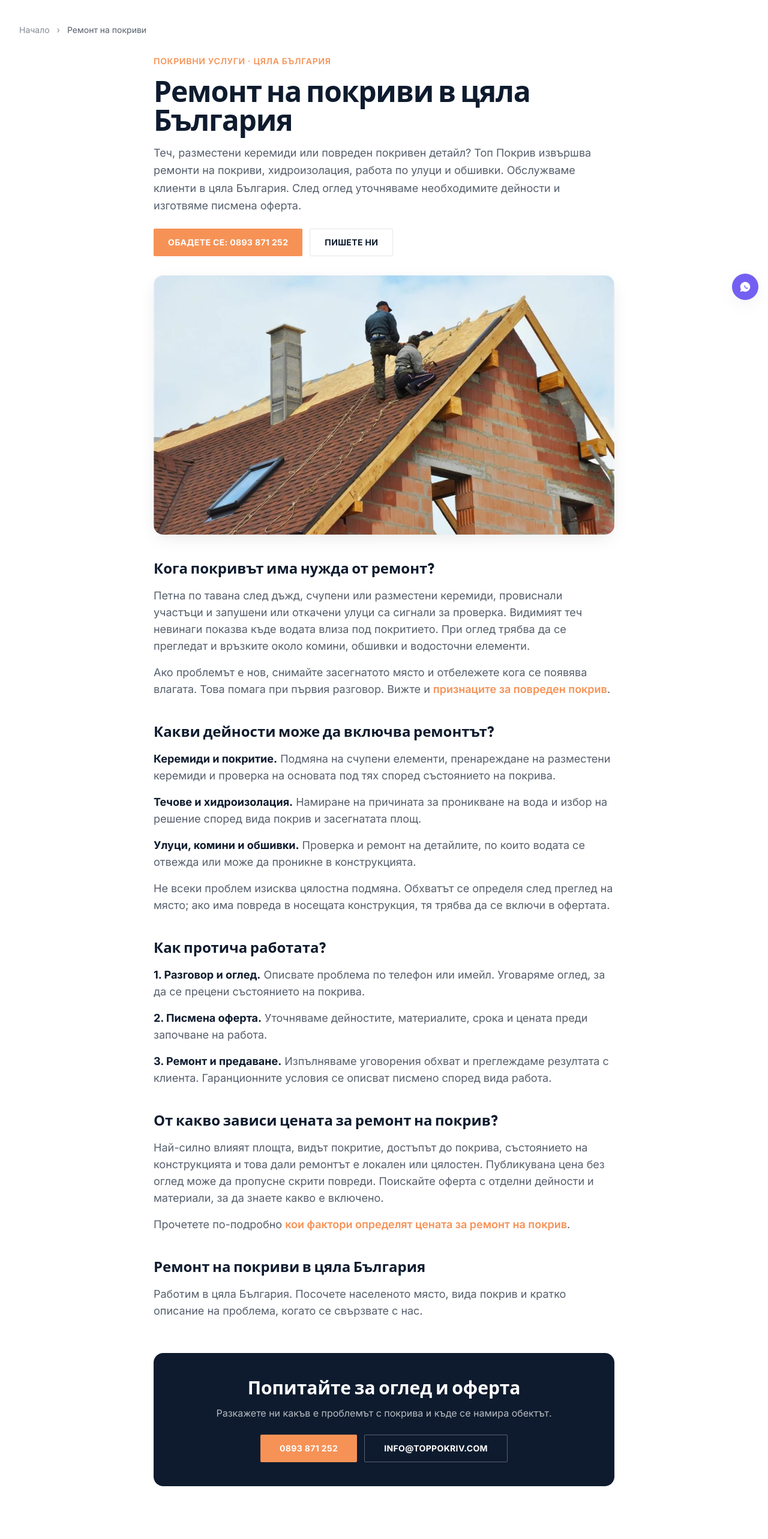
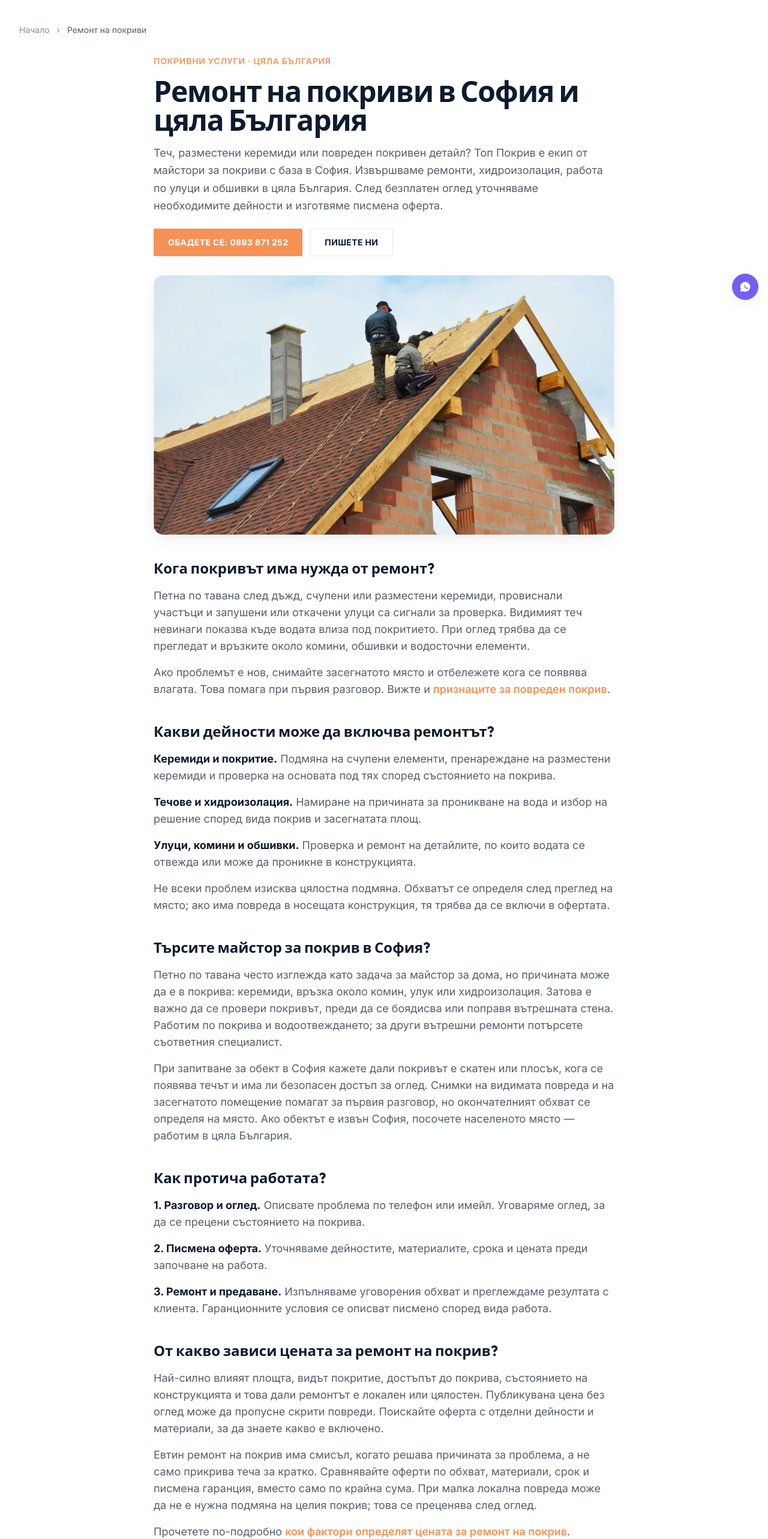
Before and after one commit to Bobsnadenica/toppokriv, a plain HTML site: page uslugi/remont-na-pokrivi/index.html in a window 1280 px wide. Shown: the part 140-2705 px from the top of the page at 60% size. Drawn offline with Linux system fonts and the light colour scheme.

Commit message:
Improve roof repair SEO for Sofia searches

```diff
--- a/uslugi/remont-na-pokrivi/index.html
+++ b/uslugi/remont-na-pokrivi/index.html
@@ -5,21 +5,21 @@
   <meta name="viewport" content="width=device-width, initial-scale=1, viewport-fit=cover">
   <meta name="theme-color" content="#0e1b2e">
   <link rel="icon" type="image/svg+xml" href="../../favicon.svg">
-  <title>Ремонт на покриви в България: оглед и оферта | Топ Покрив</title>
-  <meta name="description" content="Ремонт на покриви в София и цяла България: течове, керемиди, улуци и хидроизолация. Вижте как протича огледът и от какво зависи офертата.">
+  <title>Ремонт на покриви в София и България | Топ Покрив</title>
+  <meta name="description" content="Майстор за ремонт на покрив в София и България. Отстраняване на течове, ремонт на керемиди и улуци, хидроизолация. Безплатен оглед и писмена оферта.">
   <link rel="canonical" href="https://toppokriv.com/uslugi/remont-na-pokrivi/">
   <meta property="og:type" content="website">
   <meta property="og:locale" content="bg_BG">
   <meta property="og:url" content="https://toppokriv.com/uslugi/remont-na-pokrivi/">
-  <meta property="og:title" content="Ремонт на покриви в България: оглед и оферта | Топ Покрив">
-  <meta property="og:description" content="Ремонт на покриви в София и цяла България: течове, керемиди, улуци и хидроизолация. Вижте как протича огледът и от какво зависи офертата.">
+  <meta property="og:title" content="Ремонт на покриви в София и България | Топ Покрив">
+  <meta property="og:description" content="Майстор за ремонт на покрив в София и България. Отстраняване на течове, ремонт на керемиди и улуци, хидроизолация. Безплатен оглед и писмена оферта.">
   <meta property="og:image" content="https://toppokriv.com/images/services/remont.webp">
   <meta name="twitter:card" content="summary_large_image">
   <link rel="preconnect" href="https://fonts.googleapis.com">
   <link rel="preconnect" href="https://fonts.gstatic.com" crossorigin>
   <link href="https://fonts.googleapis.com/css2?family=Inter:wght@400;500;600;700&family=Outfit:wght@400;600;700;800;900&display=swap" rel="stylesheet">
   <link rel="stylesheet" href="../../css/styles.css">
-  <script type="application/ld+json">{"@context":"https://schema.org","@type":"Service","@id":"https://toppokriv.com/uslugi/remont-na-pokrivi/#service","name":"Ремонт на покриви","serviceType":"Ремонт на покриви","description":"Ремонт на покриви в София и цяла България: течове, керемиди, улуци и хидроизолация. Вижте как протича огледът и от какво зависи офертата.","url":"https://toppokriv.com/uslugi/remont-na-pokrivi/","provider":{"@id":"https://toppokriv.com/#business"},"areaServed":{"@type":"Country","name":"България"}}</script>
+  <script type="application/ld+json">{"@context":"https://schema.org","@type":"Service","@id":"https://toppokriv.com/uslugi/remont-na-pokrivi/#service","name":"Ремонт на покриви","serviceType":"Ремонт на покриви","description":"Ремонт на покриви в София и цяла България: отстраняване на течове, ремонт на керемиди, улуци и хидроизолация след оглед и писмена оферта.","url":"https://toppokriv.com/uslugi/remont-na-pokrivi/","provider":{"@id":"https://toppokriv.com/#business"},"areaServed":{"@type":"Country","name":"България"}}</script>
   <script type="application/ld+json">{"@context":"https://schema.org","@type":"BreadcrumbList","itemListElement":[{"@type":"ListItem","position":1,"name":"Начало","item":"https://toppokriv.com/"},{"@type":"ListItem","position":2,"name":"Ремонт на покриви","item":"https://toppokriv.com/uslugi/remont-na-pokrivi/"}]}</script>
 </head>
 <body class="font-sans">
@@ -55,8 +55,8 @@
     <article class="mx-auto max-w-3xl">
       <header>
         <p class="text-sm font-semibold uppercase tracking-wider text-accent">Покривни услуги · цяла България</p>
-        <h1 class="mt-4 font-display text-3xl font-bold tracking-tight text-primary sm:text-4xl lg:text-5xl">Ремонт на покриви в цяла България</h1>
-        <p class="mt-4 text-lg leading-relaxed text-primary/70">Теч, разместени керемиди или повреден покривен детайл? Топ Покрив извършва ремонти на покриви, хидроизолация, работа по улуци и обшивки. Обслужваме клиенти в цяла България. След оглед уточняваме необходимите дейности и изготвяме писмена оферта.</p>
+        <h1 class="mt-4 font-display text-3xl font-bold tracking-tight text-primary sm:text-4xl lg:text-5xl">Ремонт на покриви в София и цяла България</h1>
+        <p class="mt-4 text-lg leading-relaxed text-primary/70">Теч, разместени керемиди или повреден покривен детайл? Топ Покрив е екип от майстори за покриви с база в София. Извършваме ремонти, хидроизолация, работа по улуци и обшивки в цяла България. След безплатен оглед уточняваме необходимите дейности и изготвяме писмена оферта.</p>
         <div class="mt-6 flex flex-wrap gap-3"><a href="tel:+359893871252" class="inline-flex items-center justify-center rounded-sm bg-accent px-6 py-3 text-sm font-bold uppercase tracking-wide text-white transition hover:bg-accent-600">Обадете се: 0893 871 252</a><a href="mailto:info@toppokriv.com" class="inline-flex items-center justify-center rounded-sm border border-primary/20 px-6 py-3 text-sm font-bold uppercase tracking-wide text-primary transition hover:border-accent hover:text-accent">Пишете ни</a></div>
       </header>
       <div class="mt-8 overflow-hidden rounded-2xl shadow-card"><img src="../../images/services/remont.webp" alt="Работа по ремонт на покрив" class="aspect-video w-full object-cover" width="960" height="540" loading="eager"></div>
@@ -74,6 +74,11 @@
           <p class="mt-4 text-base leading-relaxed text-primary/70 sm:text-lg">Не всеки проблем изисква цялостна подмяна. Обхватът се определя след преглед на място; ако има повреда в носещата конструкция, тя трябва да се включи в офертата.</p>
         </section>
         <section>
+          <h2 class="font-display text-xl font-bold text-primary sm:text-2xl">Търсите майстор за покрив в София?</h2>
+          <p class="mt-4 text-base leading-relaxed text-primary/70 sm:text-lg">Петно по тавана често изглежда като задача за майстор за дома, но причината може да е в покрива: керемиди, връзка около комин, улук или хидроизолация. Затова е важно да се провери покривът, преди да се боядисва или поправя вътрешната стена. Работим по покрива и водоотвеждането; за други вътрешни ремонти потърсете съответния специалист.</p>
+          <p class="mt-4 text-base leading-relaxed text-primary/70 sm:text-lg">При запитване за обект в София кажете дали покривът е скатен или плосък, кога се появява течът и има ли безопасен достъп за оглед. Снимки на видимата повреда и на засегнатото помещение помагат за първия разговор, но окончателният обхват се определя на място. Ако обектът е извън София, посочете населеното място — работим в цяла България.</p>
+        </section>
+        <section>
           <h2 class="font-display text-xl font-bold text-primary sm:text-2xl">Как протича работата?</h2>
           <p class="mt-4 text-base leading-relaxed text-primary/70 sm:text-lg"><strong class="text-primary">1. Разговор и оглед.</strong> Описвате проблема по телефон или имейл. Уговаряме оглед, за да се прецени състоянието на покрива.</p>
           <p class="mt-4 text-base leading-relaxed text-primary/70 sm:text-lg"><strong class="text-primary">2. Писмена оферта.</strong> Уточняваме дейностите, материалите, срока и цената преди започване на работа.</p>
@@ -82,11 +87,12 @@
         <section>
           <h2 class="font-display text-xl font-bold text-primary sm:text-2xl">От какво зависи цената за ремонт на покрив?</h2>
           <p class="mt-4 text-base leading-relaxed text-primary/70 sm:text-lg">Най-силно влияят площта, видът покритие, достъпът до покрива, състоянието на конструкцията и това дали ремонтът е локален или цялостен. Публикувана цена без оглед може да пропусне скрити повреди. Поискайте оферта с отделни дейности и материали, за да знаете какво е включено.</p>
+          <p class="mt-4 text-base leading-relaxed text-primary/70 sm:text-lg">Евтин ремонт на покрив има смисъл, когато решава причината за проблема, а не само прикрива теча за кратко. Сравнявайте оферти по обхват, материали, срок и писмена гаранция, вместо само по крайна сума. При малка локална повреда може да не е нужна подмяна на целия покрив; това се преценява след оглед.</p>
           <p class="mt-4 text-base leading-relaxed text-primary/70 sm:text-lg">Прочетете по-подробно <a href="../../blog/remont-na-pokrivi-ceni-i-faktori/" class="font-semibold text-accent hover:underline">кои фактори определят цената за ремонт на покрив</a>.</p>
         </section>
         <section>
           <h2 class="font-display text-xl font-bold text-primary sm:text-2xl">Ремонт на покриви в цяла България</h2>
-          <p class="mt-4 text-base leading-relaxed text-primary/70 sm:text-lg">Работим в цяла България. Посочете населеното място, вида покрив и кратко описание на проблема, когато се свързвате с нас.</p>
+          <p class="mt-4 text-base leading-relaxed text-primary/70 sm:text-lg">Базирани сме в София и работим в цяла България. Посочете населеното място, вида покрив и кратко описание на проблема, когато се свързвате с нас.</p>
         </section>
       </div>
       <div class="mt-14 rounded-2xl bg-primary p-8 text-center sm:p-10">
```
Also changed, not shown: index.html (+2 -2 lines).
